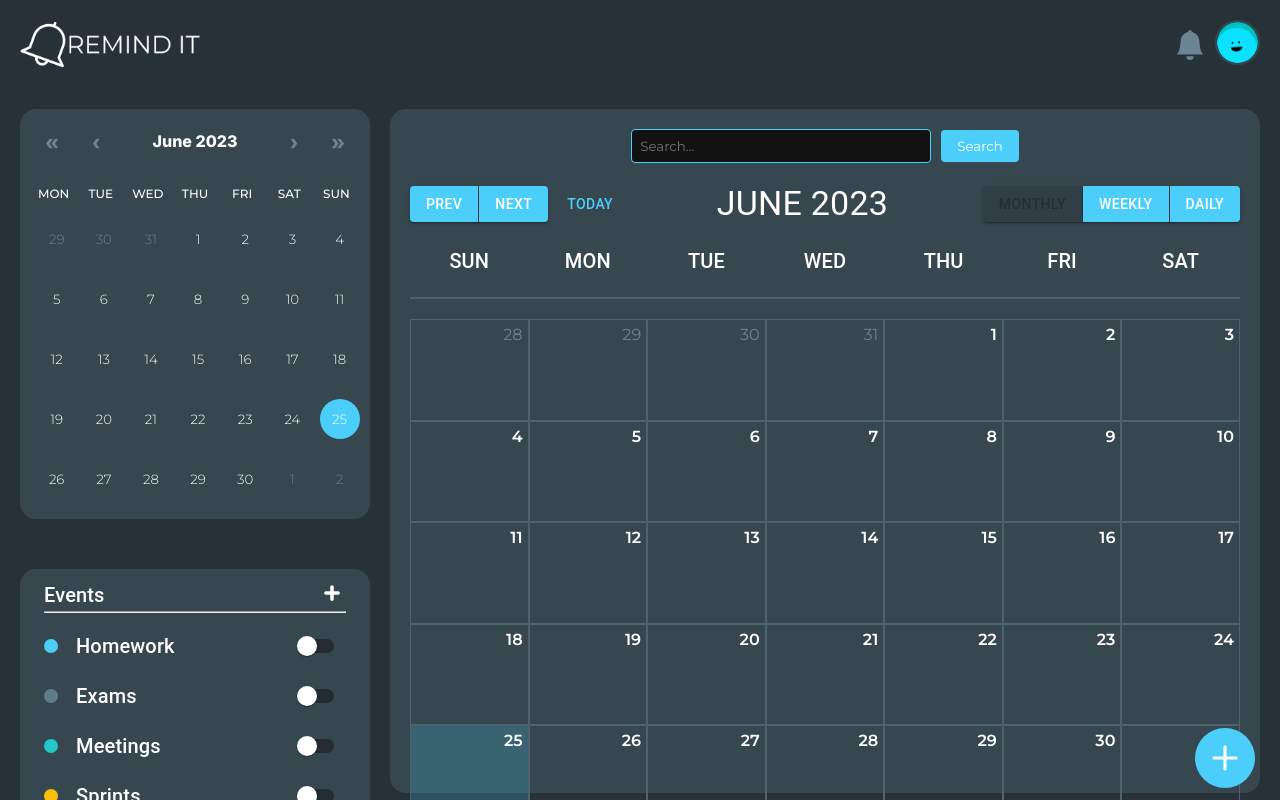
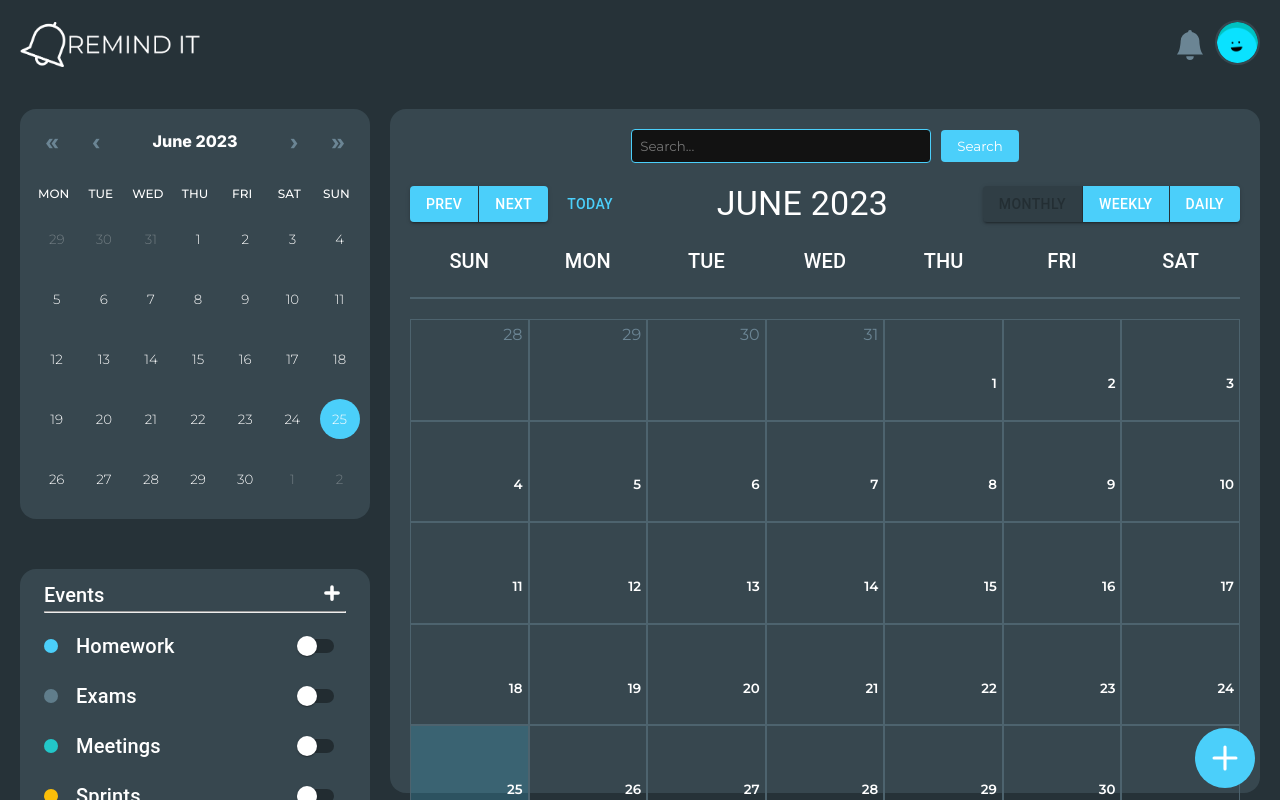
Before and after one commit to TLuu52/RemindIt, a React (Create React App) app in the folder frontend/remindit-frontend/: page /Dashboard in a window 1280 px wide. Built offline with nearby package versions, Linux system fonts and the light colour scheme.

Commit message:
Added Button to NewCalendar

```diff
--- a/frontend/remindit-frontend/src/Front End Components/Utility/NewCalendar.jsx
+++ b/frontend/remindit-frontend/src/Front End Components/Utility/NewCalendar.jsx
@@ -212,13 +212,26 @@ function NewCalendar({ date, setDate }) {
                                 background: i + 1 === day ? theme.palette.secondary.contrastText : 'transparent',
                             }}
                         >
+                            <button
+                                onClick={() => { }}
+                                style={{
+                                    background: 'transparent',
+                                    border: 'none',
+                                    width: '100%',
+                                    height: '100%',
+                                    padding: 0,
+                                    margin: 0,
+                                    cursor: 'pointer',
+                                }}
+                            >
                                 <DuringMonth>{i + 1}</DuringMonth>
                                 {remindersForDay.map((reminder) => (
                                     <div key={reminder.id}>
                                         <div>{reminder.title}</div>
-                                    <div>{reminder.description}</div> {/* Added line to display the description */}
+                                        <div>{reminder.description}</div>
                                     </div>
                                 ))}
+                            </button>
                         </Day>
                     );
                 })}
```
Lines whose indentation alone changed are shown as unchanged.
